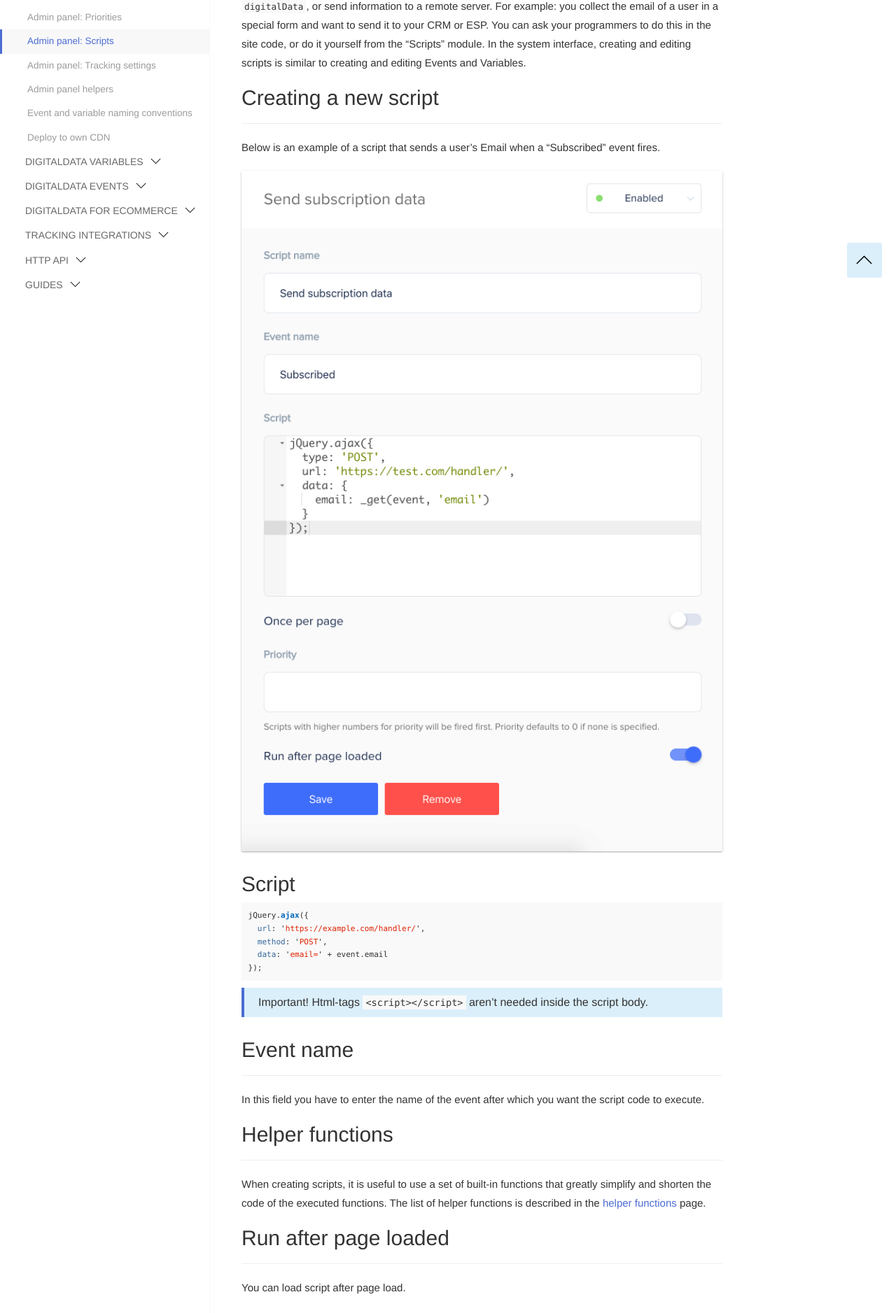
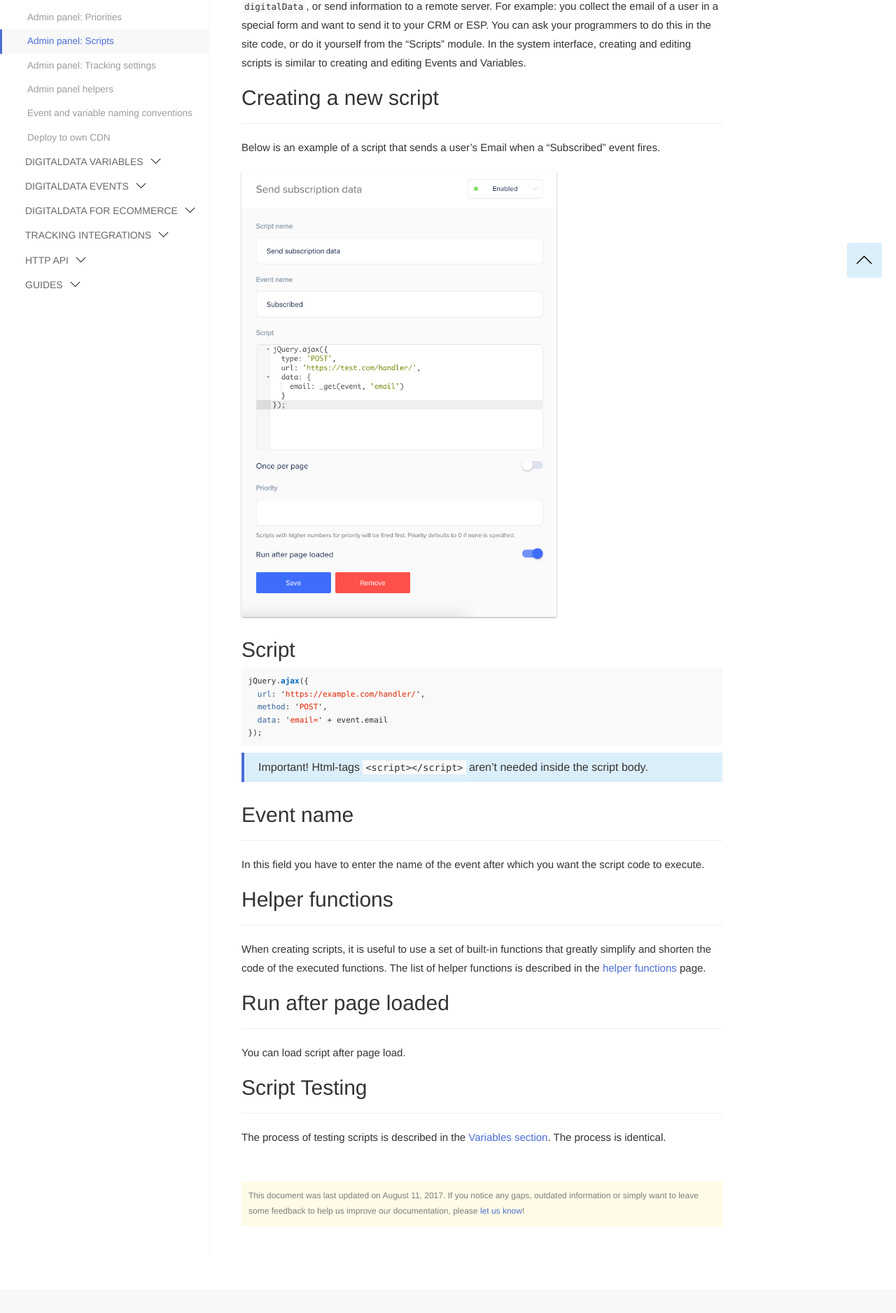
Before and after one commit to segmentstream-com/segmentstream-com.github.io, a Jekyll site: the page built from _docs/javascript-sdk/scripts.md, in a window 1280 px wide. Shown: the part 603-2480 px from the top of the page at 70% size. Built offline with Jekyll 4.4.1, drawn with Linux system fonts in a browser that asks for light colours; nearby versions of some CDN libraries.

Commit message:
scripts width

````diff
--- a/_docs/javascript-sdk/scripts.md
+++ b/_docs/javascript-sdk/scripts.md
@@ -17,7 +17,7 @@ In the system interface, creating and editing scripts is similar to creating and
 ------
 Below is an example of a script that sends a user's Email when a "Subscribed" event fires.
 
-![](/img/scripts.1.png)
+<img src="/img/scripts.1.png" width="450"/>
 
 ## Script
 ```javascript
````
